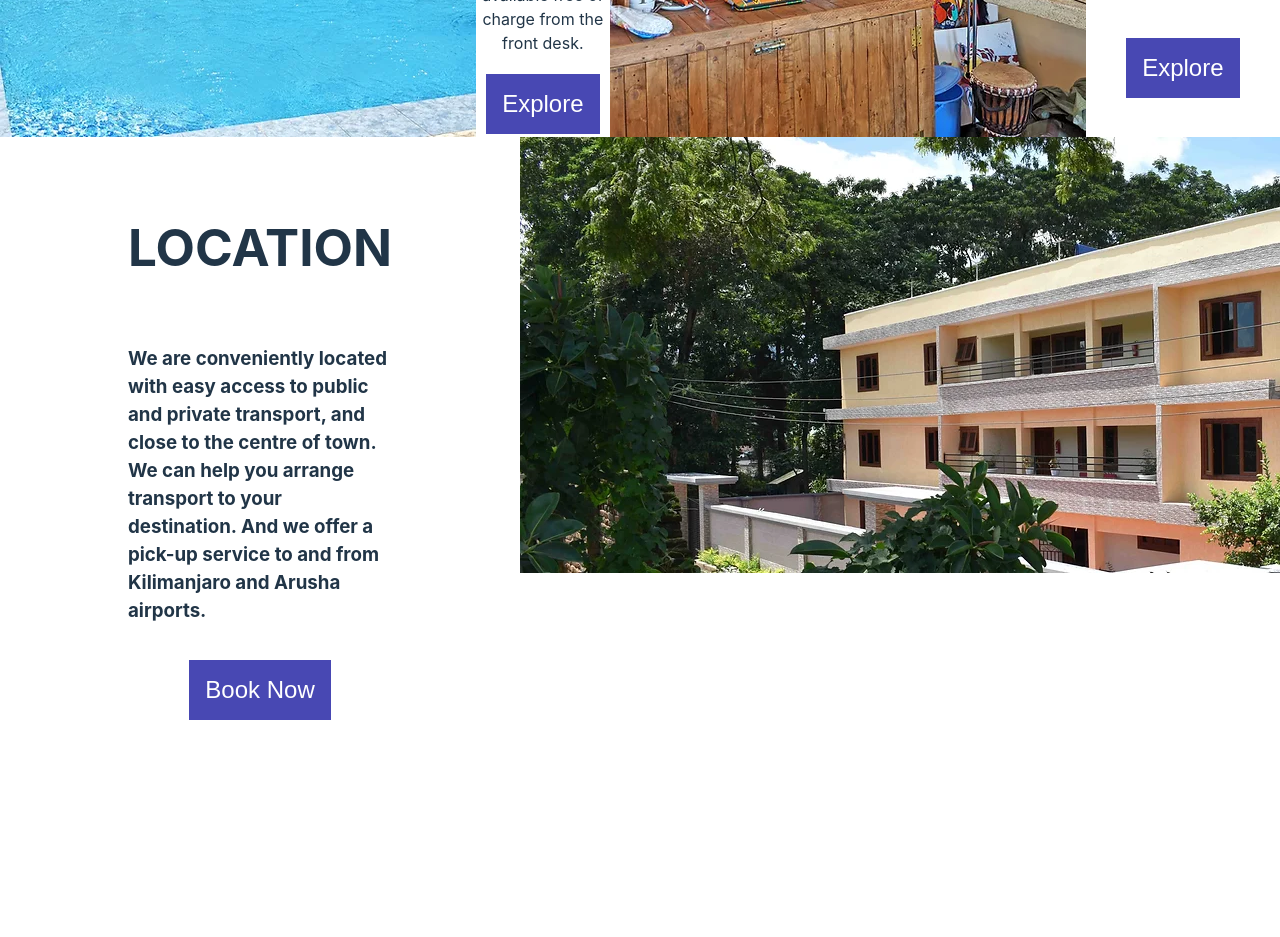
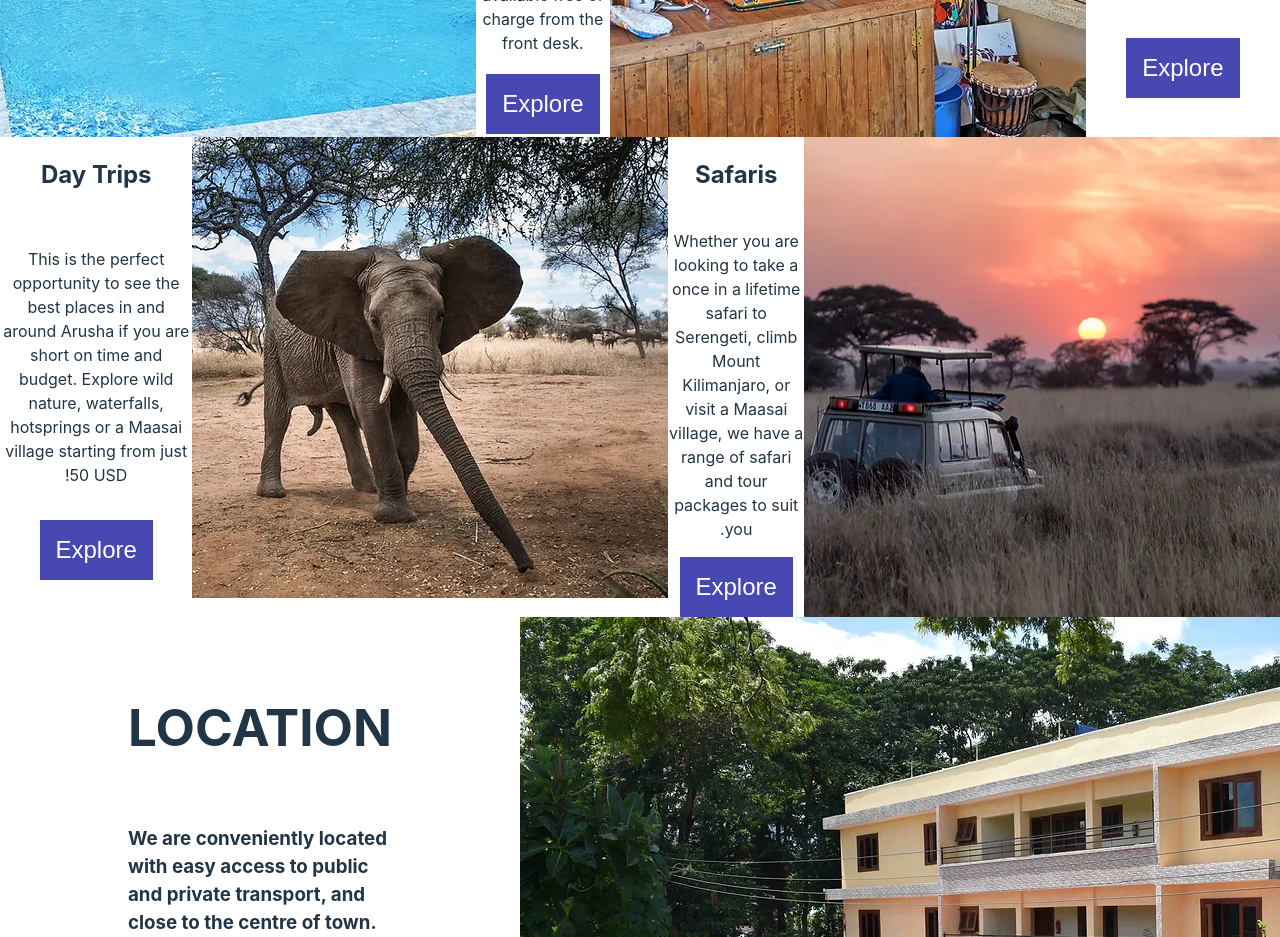
Before and after one commit to Shaul1Kr/David-Crater-Homestay, a React (Vite) app in the folder client/: page / in a window 1280 px wide. Shown: the part 3680-4617 px from the top of the page. Before the commit the page ends 4448 px from the top, so only its background shows below. Built offline with nearby package versions, Linux system fonts and the light colour scheme.

Commit message:
Added another Exploring info component

```diff
--- /dev/null
+++ b/client/src/Components/ExploringInfo2.tsx
@@ -0,0 +1,36 @@
+import styled from "styled-components";
+import ExploringWrapper from "./ExploringWrapper";
+import Elephent from "../assets/Pictures/Elephent.webp";
+import Car from "../assets/Pictures/Car.webp";
+
+const ExploringContainer = styled.div`
+  display: flex;
+  direction: rtl;
+`;
+
+const ExploringDiv = styled.div``;
+
+const ExploringInfo2 = () => {
+  return (
+    <ExploringContainer>
+      <ExploringDiv>
+        <ExploringWrapper
+          image={Car}
+          label="Safaris"
+          text="Whether you are looking to take a once in a lifetime safari to Serengeti, climb Mount Kilimanjaro, or visit a Maasai village, we have a range of safari and tour packages to suit you."
+        />
+      </ExploringDiv>
+      <ExploringDiv>
+        <ExploringWrapper
+          image={Elephent}
+          label="Day Trips"
+          text="This is the perfect opportunity to see the best places in and around Arusha if you are short on time and budget. Explore wild nature, waterfalls, hotsprings or a Maasai village starting from just 50 USD!
+
+          "
+        />
+      </ExploringDiv>
+    </ExploringContainer>
+  );
+};
+
+export default ExploringInfo2;
--- a/client/src/Pages/HomePage.tsx
+++ b/client/src/Pages/HomePage.tsx
@@ -6,6 +6,7 @@ import Rooms from "../Components/Rooms";
 import BookARooms from "../Components/BookARoom";
 import ExploringInfo from "../Components/ExploringInfo";
 import Location from "../Components/Location";
+import ExploringInfo2 from "../Components/ExploringInfo2";
 
 const Page = styled.div`
   width: 100%;
@@ -20,6 +21,7 @@ const HomePage = () => {
       <Rooms />
       <BookARooms />
       <ExploringInfo />
+      <ExploringInfo2 />
       <Location />
     </Page>
   );
```
